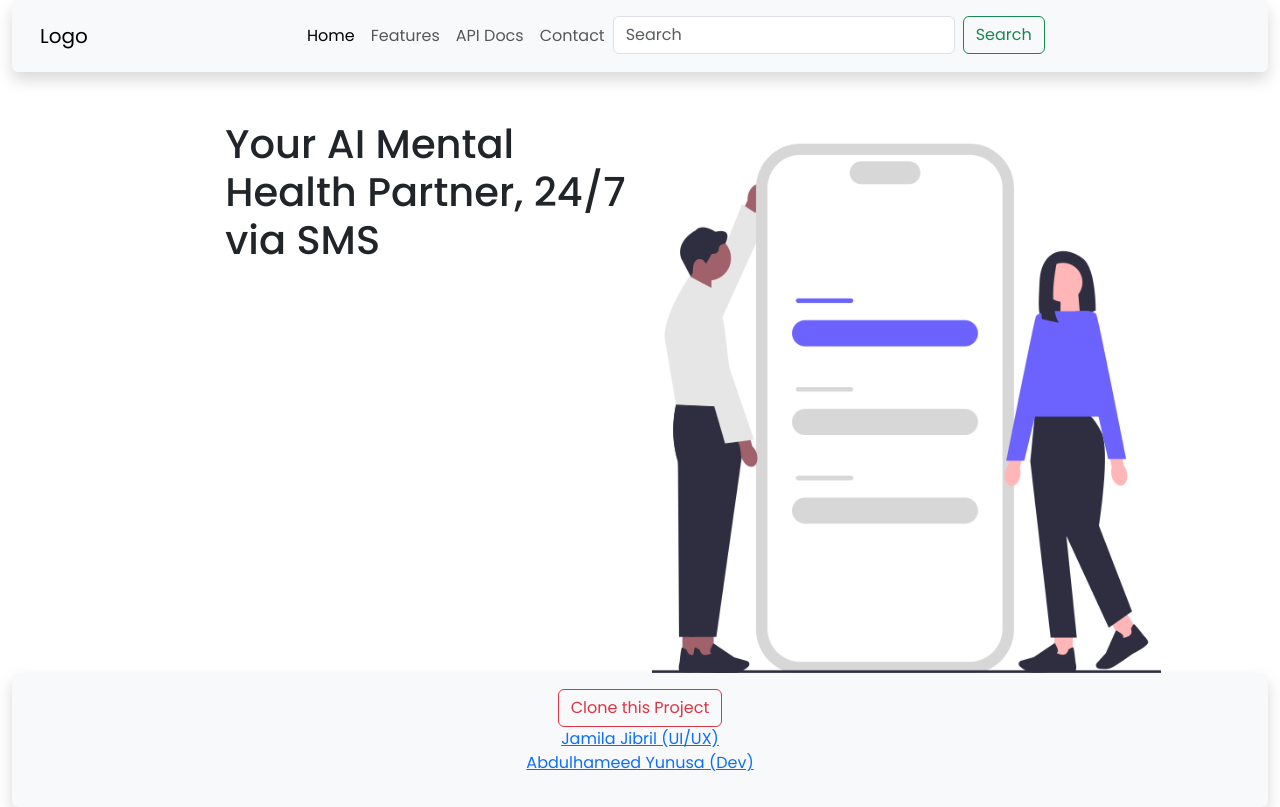
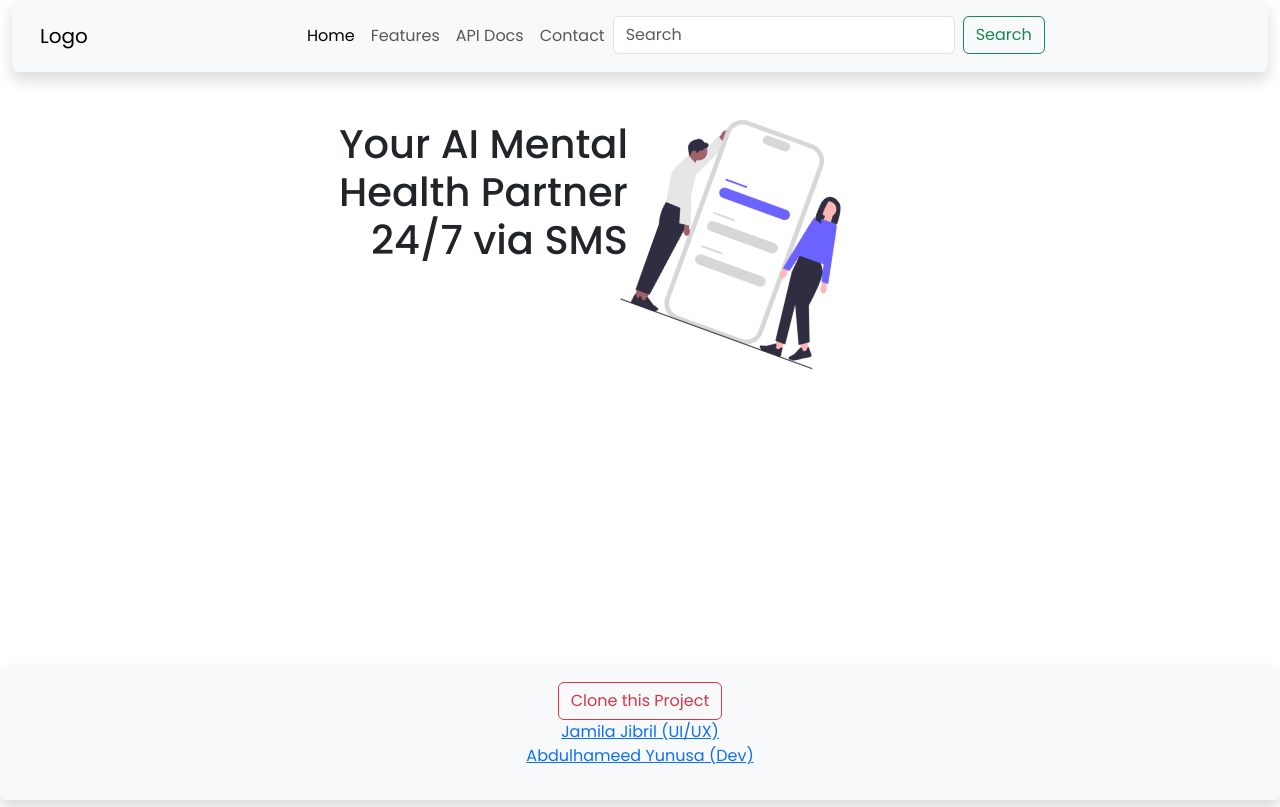
Before and after one commit to ayhameed/Twillio_Challenge, a website: page src/index.html in a window 1280 px wide. Drawn offline with nearby package versions, Linux system fonts and the light colour scheme.

```diff
--- a/src/css/styles.css
+++ b/src/css/styles.css
@@ -2,3 +2,17 @@
 body {
     font-family: "Poppins", sans-serif;
 }
+
+/* Makes the image on header smaller */
+.sm_img{
+    align-content:flex-start;
+    transform: rotate(20deg);
+    width:40%;
+    height: 40%;
+}
+
+/* Adds BG Color to footer*/
+.sm{
+    background-color: #F8F9FA;
+    box-shadow: 30px 30px #888888;
+}
--- a/src/index.html
+++ b/src/index.html
@@ -68,12 +68,14 @@
     <div class="row">
         <div class="col-2"></div>
         <div class="col-4">
-            <h1>
-                Your AI Mental Health Partner, 24/7 via SMS
+            <h1 class="text-end">
+                Your AI Mental Health Partner
+                <br>
+                24/7 via SMS
             </h1>
         </div>
-        <div class="col-5">
-            <img src="/src/images/undraw_mobile_content_xvgr.png" class="img-fluid img-thumbnai" alt="Slider image">
+        <div class="col-5 justify-content-lg-start">
+            <img src="/src/images/undraw_mobile_content_xvgr.png" class="sm_img img-fluid img-thumbnai" alt="Slider image">
         </div>
         <div class="col-2"></div>
     </div>
@@ -91,7 +93,7 @@
     <!-- Main Section Ends -->
 
     <!-- Footer Begins-->
-    <footer class="bg-body-tertiary text-center shadow p-3 rounded ">
+    <footer class="container-fluid fixed-bottom text-center shadow p-3 rounded sm">
         <div class="card-body">
             <a href="https://github.com/ayhameed/Twillio_Challenge" class="btn btn-outline-danger">Clone this
                 Project</a>
```
Also changed, not shown: 1 other file.
